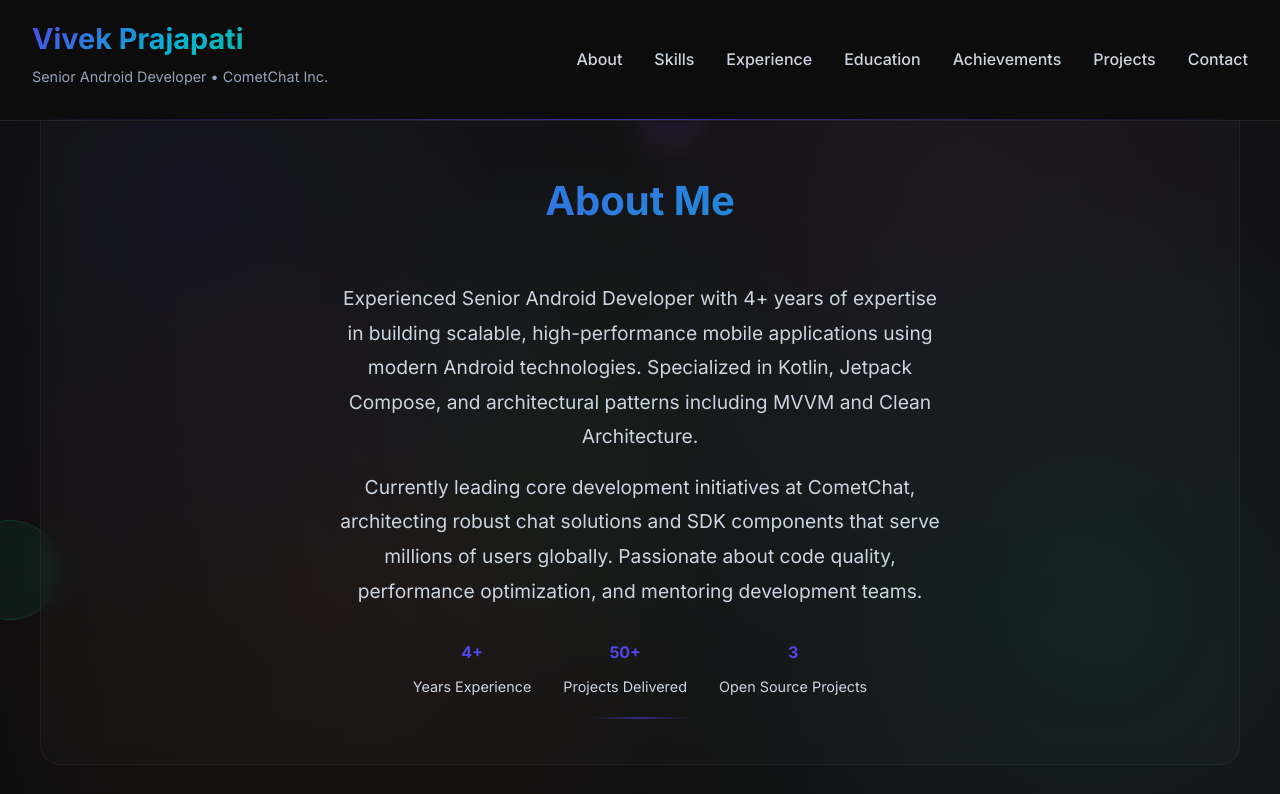
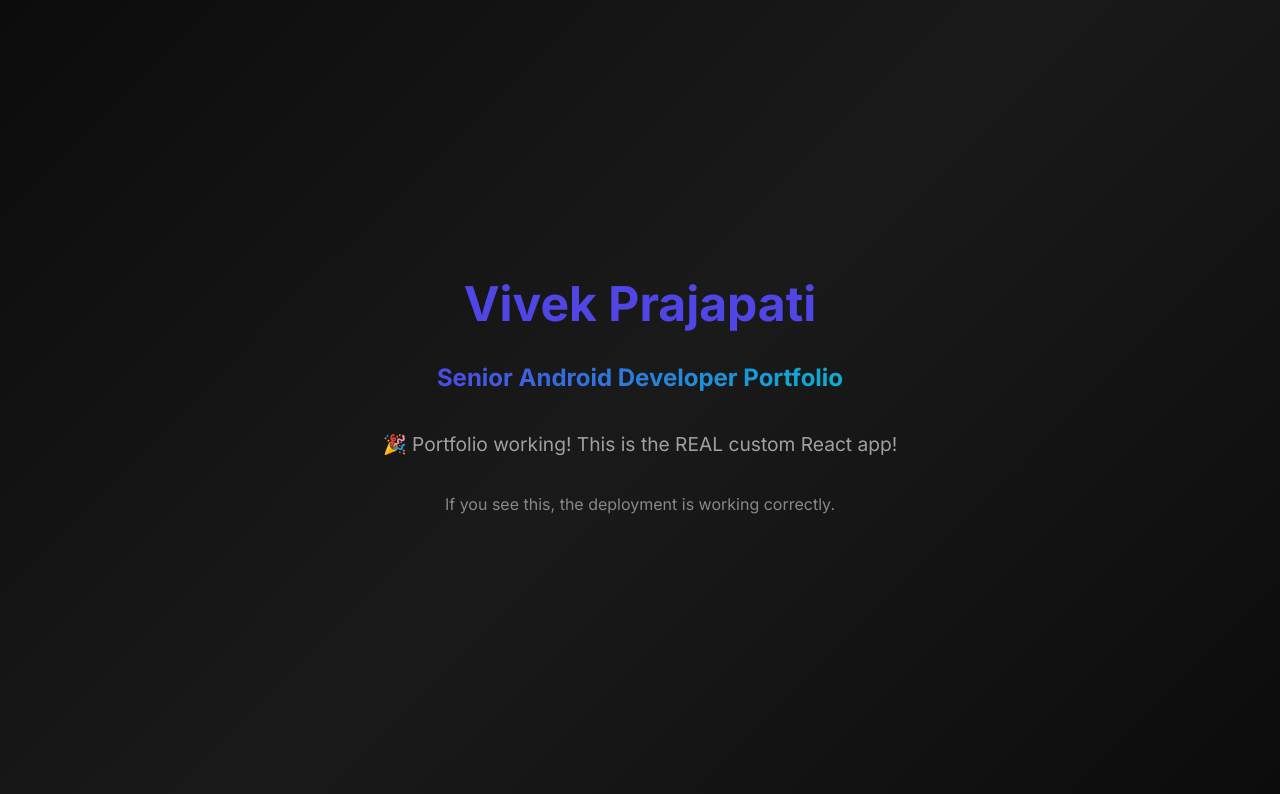
Before and after one commit to vivprajapati/portfolio, a React (Create React App) app: page / in a window 1280 px wide. Shown: the top 794 px of the page. Built offline with nearby package versions, Linux system fonts and the light colour scheme.

Commit message:
Test: Simplified app to debug deployment issue

```diff
--- a/src/App.js
+++ b/src/App.js
@@ -1,30 +1,34 @@
 import React from 'react';
-import Header from './components/Header';
-import About from './components/About';
-import Skills from './components/Skills';
-import Experience from './components/Experience';
-import Education from './components/Education';
-import Achievements from './components/Achievements';
-import Projects from './components/Projects';
-import Footer from './components/Footer';
-import GlassBackground from './components/GlassBackground';
 import GlobalStyle from './styles/globalStyles';
 
 const App = () => {
   return (
     <>
       <GlobalStyle />
-      <GlassBackground />
-      <Header />
-      <main>
-        <About />
-        <Skills />
-        <Experience />
-        <Education />
-        <Achievements />
-        <Projects />
-      </main>
-      <Footer />
+      <div style={{
+        padding: '2rem',
+        textAlign: 'center',
+        minHeight: '100vh',
+        display: 'flex',
+        flexDirection: 'column',
+        justifyContent: 'center',
+        alignItems: 'center',
+        background: 'linear-gradient(135deg, #0c0c0c 0%, #1a1a1a 50%, #0c0c0c 100%)',
+        color: '#e0e0e0'
+      }}>
+        <h1 style={{fontSize: '3rem', marginBottom: '1rem', color: '#4f46e5'}}>
+          Vivek Prajapati
+        </h1>
+        <h2 style={{fontSize: '1.5rem', marginBottom: '2rem', color: '#e0e0e0'}}>
+          Senior Android Developer Portfolio
+        </h2>
+        <p style={{fontSize: '1.2rem', color: '#a0a0a0'}}>
+          🎉 Portfolio working! This is the REAL custom React app!
+        </p>
+        <p style={{fontSize: '1rem', color: '#888', marginTop: '1rem'}}>
+          If you see this, the deployment is working correctly.
+        </p>
+      </div>
     </>
   );
 };
```
